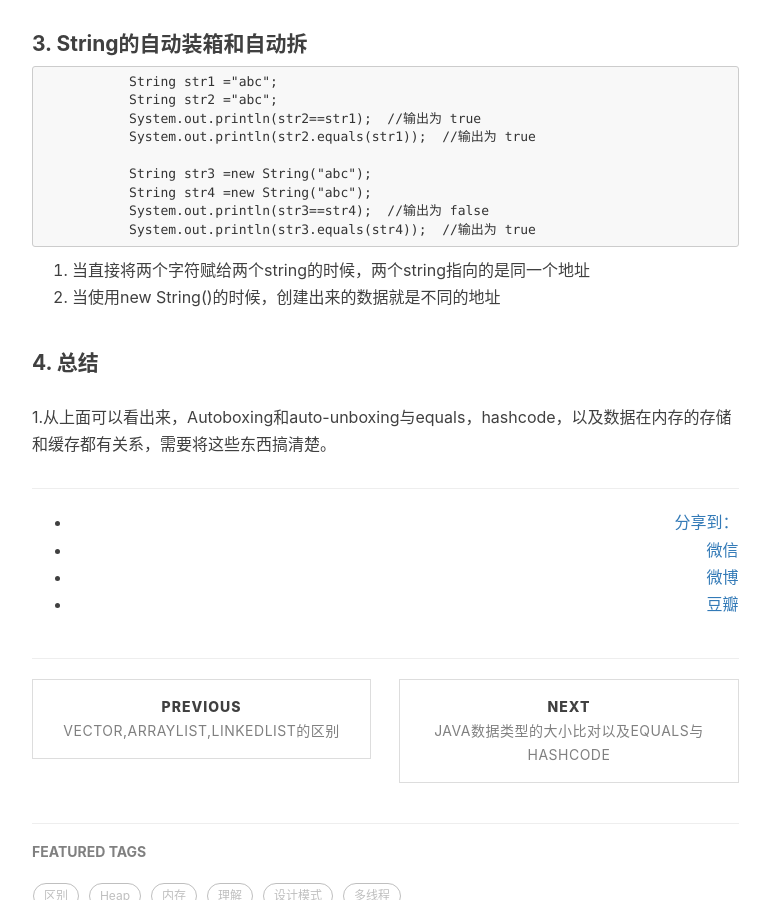
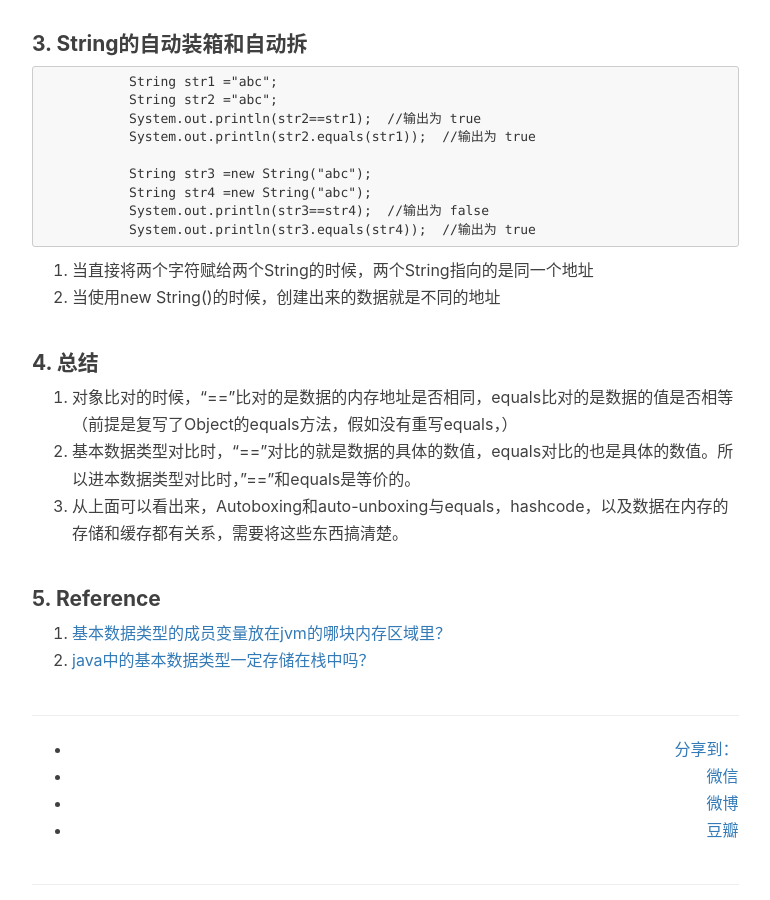
Before and after one commit to baiscjava/basicjava.github.io, a Jekyll site: the page built from _posts/2017-01-11-Autobox和Auto-unbox.md, in a window 1280 px wide and 900 px high, scrolled down 2037 px. Shown: the whole window, without its empty margins (233-1003 px from the left). Built offline with Jekyll 4.4.1, drawn with Linux system fonts in a browser that asks for light colours; nearby versions of some CDN libraries; comment, search, counter and statistics services are not loaded.

Commit message:
Update 2017-01-11-Autobox和Auto-unbox.md

````diff
--- a/_posts/2017-01-11-Autobox和Auto-unbox.md
+++ b/_posts/2017-01-11-Autobox和Auto-unbox.md
@@ -75,8 +75,14 @@ tags:
            System.out.println(str3==str4);  //输出为 false
            System.out.println(str3.equals(str4));  //输出为 true
 ```
-1. 当直接将两个字符赋给两个string的时候，两个string指向的是同一个地址<br>
+1. 当直接将两个字符赋给两个String的时候，两个String指向的是同一个地址<br>
 2. 当使用new String()的时候，创建出来的数据就是不同的地址<br>
 
 #### 4. 总结
-1.从上面可以看出来，Autoboxing和auto-unboxing与equals，hashcode，以及数据在内存的存储和缓存都有关系，需要将这些东西搞清楚。<br>
+1. 对象比对的时候，“==”比对的是数据的内存地址是否相同，equals比对的是数据的值是否相等（前提是复写了Object的equals方法，假如没有重写equals，）
+2. 基本数据类型对比时，“==”对比的就是数据的具体的数值，equals对比的也是具体的数值。所以进本数据类型对比时，"=="和equals是等价的。
+3. 从上面可以看出来，Autoboxing和auto-unboxing与equals，hashcode，以及数据在内存的存储和缓存都有关系，需要将这些东西搞清楚。<br>
+
+#### 5. Reference
+1. [基本数据类型的成员变量放在jvm的哪块内存区域里？](http://www.cnblogs.com/hithlb/p/4872373.html)
+2. [java中的基本数据类型一定存储在栈中吗？](http://www.cnblogs.com/xiohao/p/4296059.html)
````
